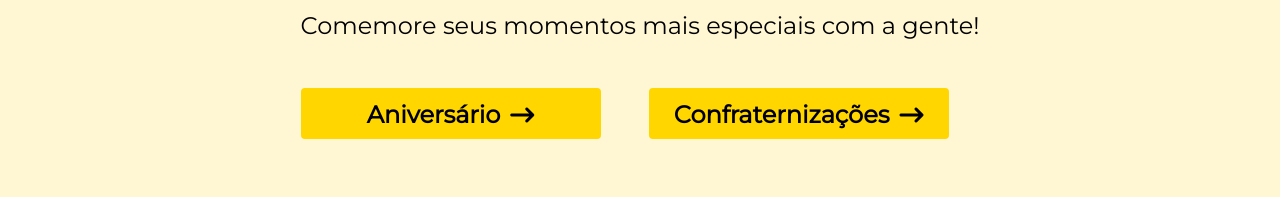
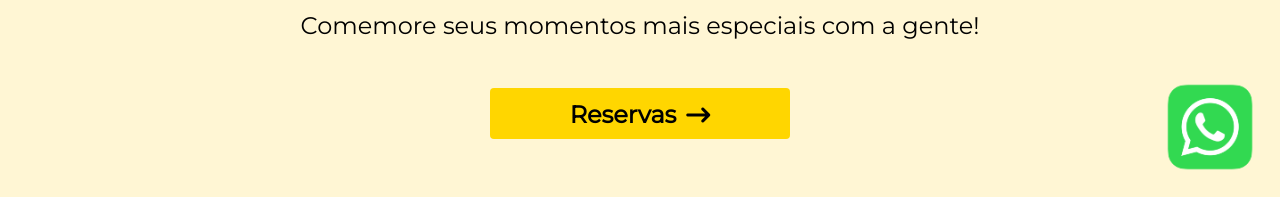
Before and after one commit to miguelgmoreira/manati-landing-page, an Angular app: page / in a window 1280 px wide. Shown: the part 603-800 px from the top of the page. Built offline with nearby package versions, Linux system fonts and the light colour scheme.

Commit message:
feature: botão fixed whatsapp

```diff
--- a/package.json
+++ b/package.json
@@ -19,7 +19,6 @@
     "@angular/platform-browser": "^18.2.2",
     "@angular/platform-browser-dynamic": "^18.2.2",
     "@angular/router": "^18.2.2",
-    "angular-google-tag-manager": "^1.10.0",
     "rxjs": "~7.8.0",
     "tslib": "^2.3.0",
     "zone.js": "~0.14.10"
--- a/src/app/app.component.html
+++ b/src/app/app.component.html
@@ -1,3 +1,8 @@
+<div class="whatsapp-logo">
+  <a href="https://wa.me/556184914194?text=Olá,%20vim%20pelo%20site!" target="_blank" aria-label="Entre em contato conosco pelo whatsapp">
+    <img src="../assets/whatsapp-logo.png" alt="Whatsapp">
+  </a>
+</div>
 <app-navbar (navigateToSection)="scrollToSection($event)"></app-navbar>
 <div id="home">
   <app-home></app-home>
--- a/src/app/app.component.scss
+++ b/src/app/app.component.scss
@@ -0,0 +1,26 @@
+.whatsapp-logo {
+  width: 140px;
+  height: 140px;
+  position: fixed;
+  bottom: 0;
+  right: 0;
+  z-index: 1000;
+  transition: transform 0.4s ease;
+}
+
+.whatsapp-logo:hover {
+  transform: scale(1.1);
+}
+
+.whatsapp-logo img {
+  width: 100%;
+  height: 100%;
+  cursor: pointer;
+}
+
+@media (max-width: 780px) {
+  .whatsapp-logo {
+    width: 120px;
+    height: 120px;
+  }
+}
--- a/src/app/components/home/home.component.html
+++ b/src/app/components/home/home.component.html
@@ -1,5 +1,8 @@
 <div class="home">
-  <div class="image-container" [ngClass]="{'background-blur': !isMobileScreen}">
+  <div
+    class="image-container"
+    [ngClass]="{ 'background-blur': !isMobileScreen }"
+  >
     <ng-container *ngIf="!isMobileScreen">
       <div class="background-image">
         <img src="../../../assets/manati-home-img.jpg" alt="" />
@@ -16,9 +19,7 @@
         class="background-video"
         #video
       >
-          <source
-            src="../../../assets/home-video-mobile.mp4"
-            type="video/mp4"/>
+        <source src="../../../assets/home-video-mobile.mp4" type="video/mp4" />
         Seu browser não suporta vídeos HTML5
       </video>
       <ng-container *ngIf="autoplayFailed">
@@ -71,22 +72,11 @@
         <app-button
           size="custom"
           type="secondary-yellow"
-          buttonLabel="Aniversário"
+          buttonLabel="Reservas"
           fontFamily="montserrat"
           fontWeight="bold"
           icon="fa-solid fa-arrow-right-long"
-          whatsappMessage="Olá, vim pelo site. Quero fazer uma reserva para aniversário!"
-        >
-          ></app-button
-        >
-        <app-button
-          size="custom"
-          type="secondary-yellow"
-          buttonLabel="Confraternizações"
-          fontFamily="montserrat"
-          fontWeight="bold"
-          icon="fa-solid fa-arrow-right-long"
-          whatsappMessage="Olá, vim pelo site. Quero fazer uma reserva para uma confraternização!"
+          whatsappMessage="Olá, vim pelo site. Gostaria de fazer uma reserva!"
         >
           ></app-button
         >
--- a/src/app/components/home/home.component.scss
+++ b/src/app/components/home/home.component.scss
@@ -93,7 +93,7 @@
 
 .reserva-btns {
   display: flex;
-  gap: 3rem;
+  justify-content: center;
 }
 
 .overlap-container {
@@ -274,12 +274,6 @@
     top: -25%;
   }
 
-  .reserva-btns {
-    flex-direction: column;
-    align-items: center;
-    gap: 1.4rem;
-  }
-
   .overlap-container {
     height: 250px;
   }
```
Also changed, not shown: src/assets/whatsapp-logo.png (added). Lines whose indentation alone changed are shown as unchanged.
